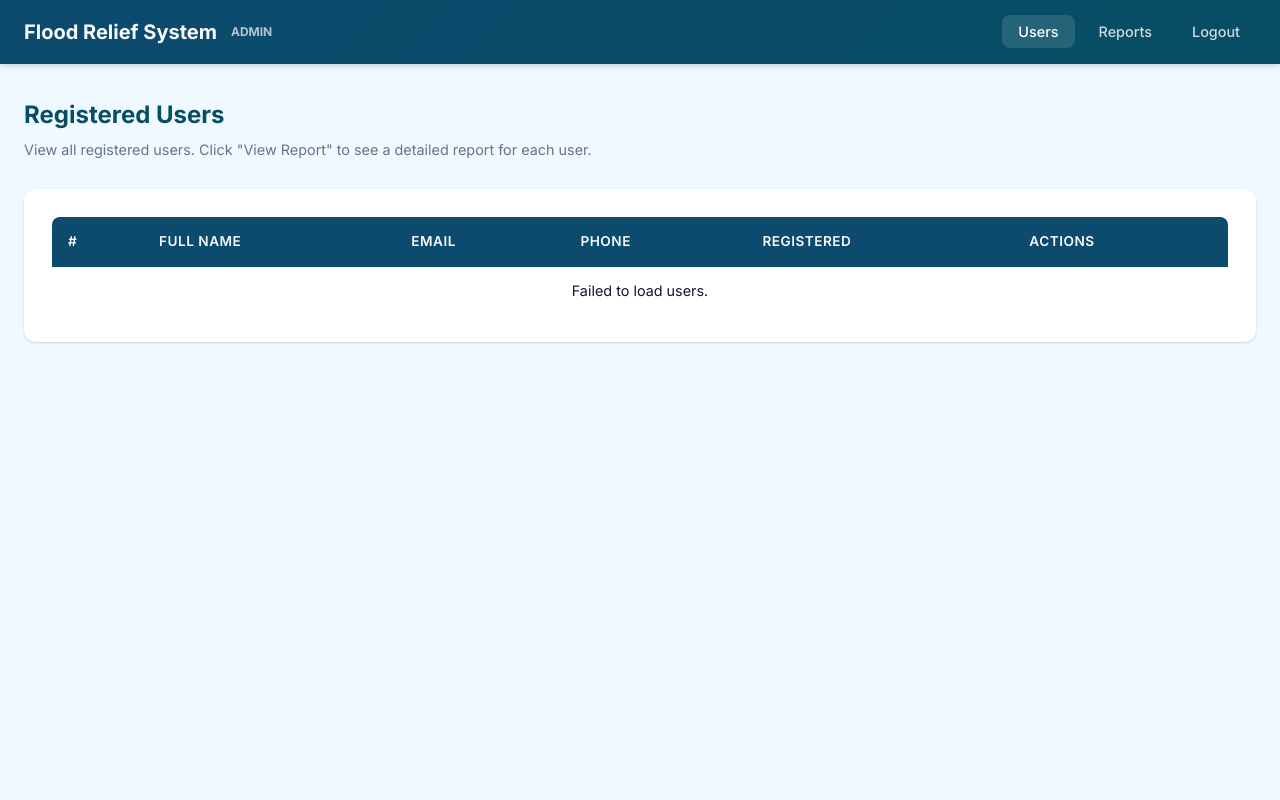
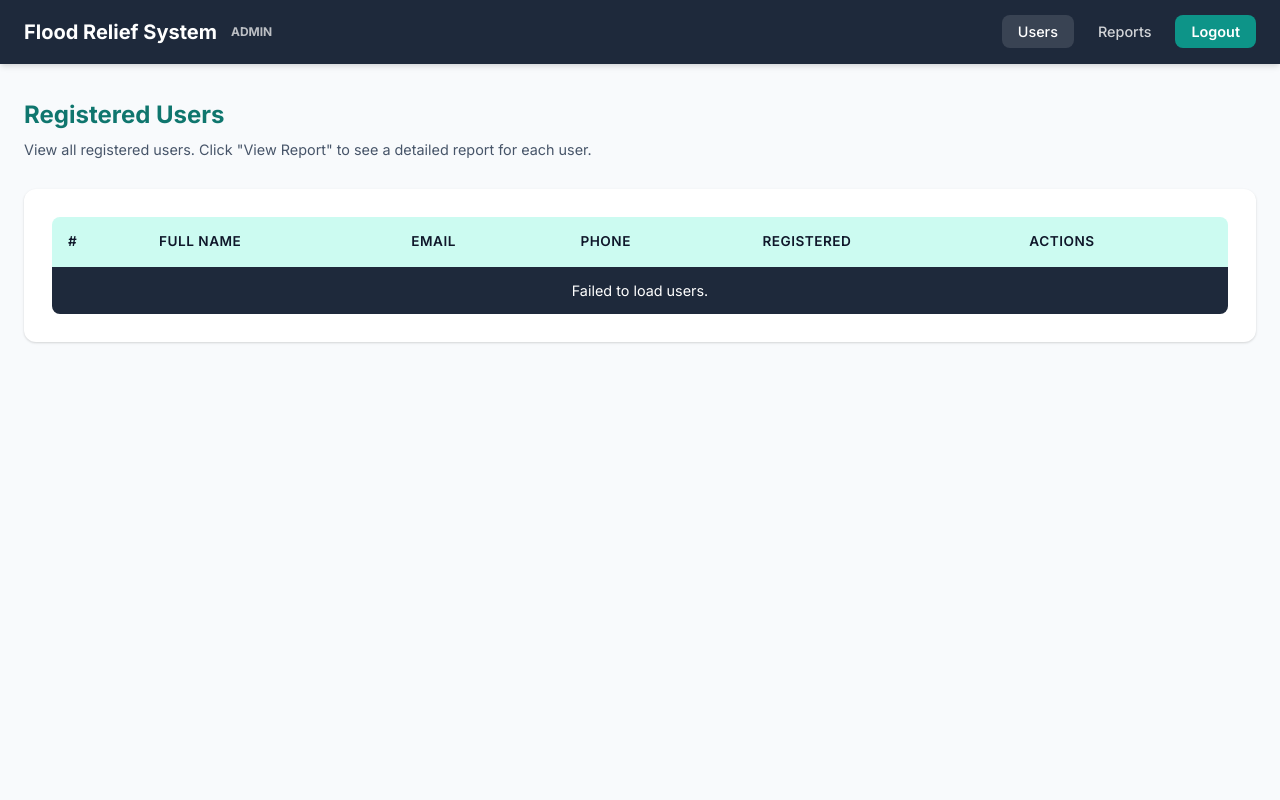
Before and after one commit to DimalWithanage/Flood-Relief-Management-System, a PHP site: page /admin.html in a window 1280 px wide. Run offline with PHP 8.4, Linux system fonts and the light colour scheme.

Commit message:
Update style.css

```diff
--- a/css/style.css
+++ b/css/style.css
@@ -1,27 +1,27 @@
- @import url('https://fonts.googleapis.com/css2?family=Inter:wght@300;400;500;600;700&display=swap');
+@import url('https://fonts.googleapis.com/css2?family=Inter:wght@300;400;500;600;700&display=swap');
 
 
 :root {
-    --primary: #0e7490;
-    --primary-light: #22d3ee;
-    --primary-dark: #064e63;
-    --secondary: #0f766e;
-    --accent: #06b6d4;
-    --bg: #f0f9ff;
+    --primary: #0d9488;
+    --primary-light: #ccfbf1;
+    --primary-dark: #0f766e;
+    --secondary: #14b8a6;
+    --accent: #1e293b;
+    --bg: #f8fafc;
     --bg-card: #ffffff;
-    --bg-dark: #0c4a6e;
+    --bg-dark: #1e293b;
     --text: #0f172a;
-    --text-light: #64748b;
-    --text-white: #f8fafc;
+    --text-light: #475569;
+    --text-white: #ffffff;
     --border: #e2e8f0;
-    --success: #059669;
-    --success-bg: #d1fae5;
+    --success: #0d9488;
+    --success-bg: #ccfbf1;
     --danger: #dc2626;
     --danger-bg: #fee2e2;
     --warning: #d97706;
     --warning-bg: #fef3c7;
-    --info: #2563eb;
-    --info-bg: #dbeafe;
+    --info: #0284c7;
+    --info-bg: #e0f2fe;
     --shadow: 0 1px 3px rgba(0, 0, 0, 0.1), 0 1px 2px rgba(0, 0, 0, 0.06);
     --shadow-md: 0 4px 6px -1px rgba(0, 0, 0, 0.1), 0 2px 4px -1px rgba(0, 0, 0, 0.06);
     --shadow-lg: 0 10px 15px -3px rgba(0, 0, 0, 0.1), 0 4px 6px -2px rgba(0, 0, 0, 0.05);
@@ -317,7 +317,7 @@ a:hover {
 }
 
 .navbar {
-    background: linear-gradient(135deg, var(--bg-dark), var(--primary-dark));
+    background: var(--bg-dark);
     padding: 0 24px;
     display: flex;
     align-items: center;
@@ -362,6 +362,16 @@ a:hover {
 .navbar .nav-links a.active {
     color: #fff;
     background: rgba(255, 255, 255, 0.12);
+}
+
+.navbar .nav-links a[href*="logout"] {
+    background: var(--primary);
+    color: #fff;
+    font-weight: 600;
+}
+
+.navbar .nav-links a[href*="logout"]:hover {
+    background: var(--primary-dark);
 }
 
 .navbar .nav-user {
@@ -426,8 +436,8 @@ table {
 }
 
 table th {
-    background: var(--bg-dark);
-    color: var(--text-white);
+    background: var(--primary-light);
+    color: var(--text);
     padding: 14px 16px;
     text-align: left;
     font-weight: 600;
@@ -447,11 +457,16 @@ table tbody tr {
 }
 
 table tbody tr:hover {
-    background: #f0f9ff;
+    background: var(--bg);
 }
 
 table tbody tr:last-child td {
     border-bottom: none;
+}
+
+table tbody tr:nth-child(odd) {
+    background: var(--bg-dark);
+    color: var(--text-white);
 }
 
 .badge {
```
Also changed, not shown: other parts of css/style.css (+19 -10 lines).
